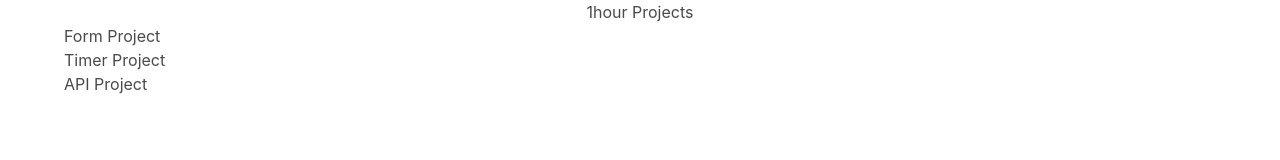
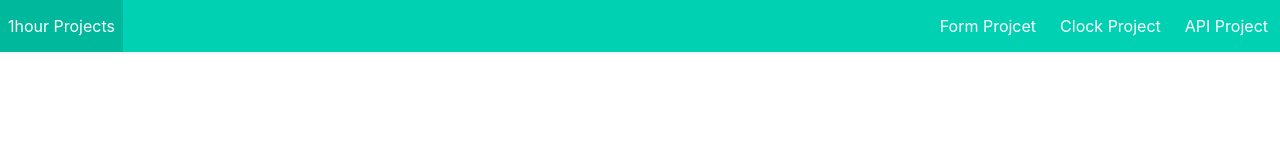
Before and after one commit to YUUSUKE18/1hour-projects, a plain HTML site: page index.html in a window 1280 px wide. Drawn offline with nearby package versions, Linux system fonts and the light colour scheme.

Commit message:
Add Navbar

```diff
--- a/index.html
+++ b/index.html
@@ -10,15 +10,23 @@
     />
   </head>
   <body>
-    <h1 class="has-text-centered">1hour Projects</h1>
-    <div class="container">
-      <div class="flex">
-        <ul>
-          <li>Form Project</li>
-          <li>Timer Project</li>
-          <li>API Project</li>
-        </ul>
+    <nav class="navbar has-shadow is-primary">
+      <div class="navbar-brand">
+        <a href="/" class="navbar-item py-2 px-2">1hour Projects</a>
+        <a class="navbar-burger" id="burger">
+          <span></span>
+          <span></span>
+          <span></span>
+        </a>
       </div>
-    </div>
+      <div class="navbar-menu" id="nav-links">
+        <div class="navbar-end">
+          <a href="" class="navbar-item">Form Projcet</a>
+          <a href="" class="navbar-item">Clock Project</a>
+          <a href="" class="navbar-item">API Project</a>
+        </div>
+      </div>
+    </nav>
+    <script src="./main.js"></script>
   </body>
 </html>
--- /dev/null
+++ b/main.js
@@ -0,0 +1,7 @@
+//mobile
+const burger = document.querySelector("#burger");
+const navbarMenu = document.querySelector("#nav-links");
+
+burger.addEventListener("click", () => {
+  navbarMenu.classList.toggle("is-active");
+});
```
